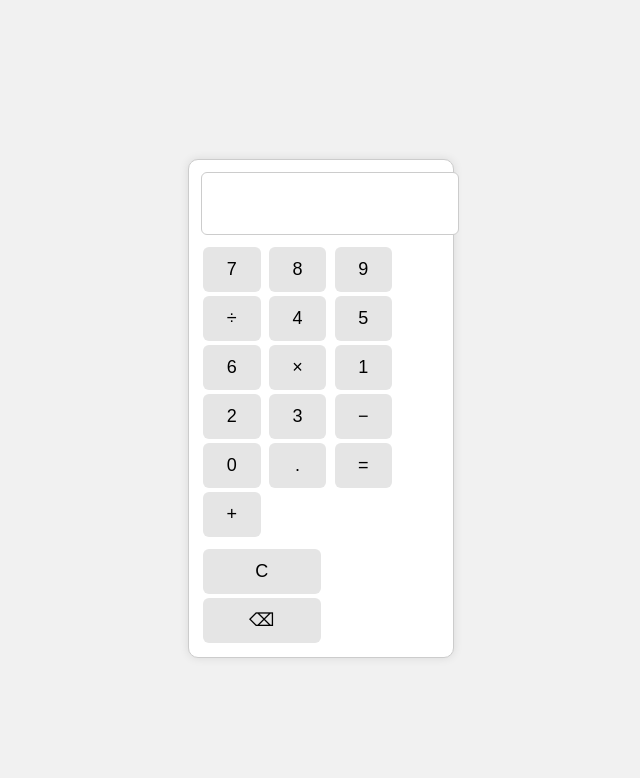
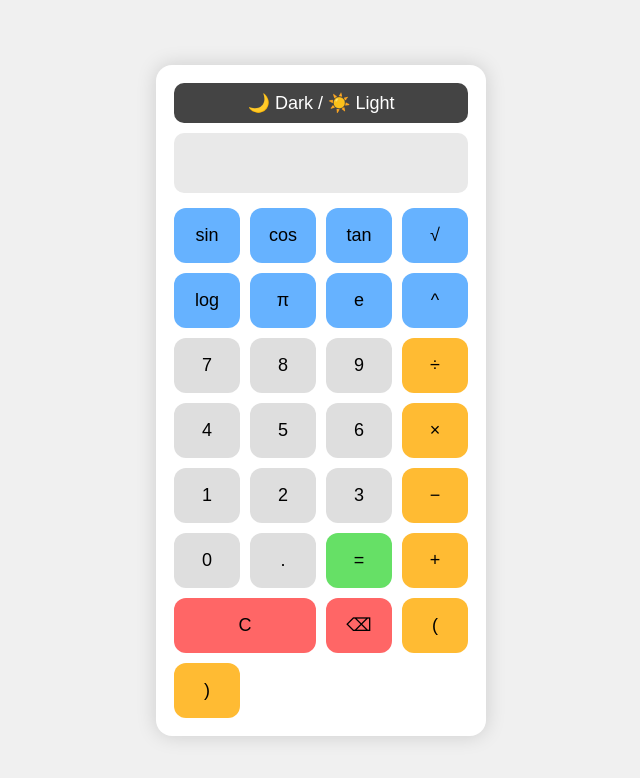
Before and after one commit to Ahmad-Muavia/mini-calculator, a plain HTML site: page index.html in a window 1280 px wide. Shown: the whole page, without its empty margins (319-959 px from the left). Drawn offline with Linux system fonts and the light colour scheme.

Commit message:
Enhance calculator to advanced scientific version
Updated the calculator to an advanced scientific version with additional functionalities and improved styling.

```diff
--- a/index.html
+++ b/index.html
@@ -2,93 +2,184 @@
 <html>
 <head>
 <meta charset="utf-8" />
-  <title>Mini Calculator</title>
+<title>Advanced Scientific Calculator</title>
+
 <style>
+    *{box-sizing:border-box; user-select:none;}
     body{
-      font-family: system-ui;
-      display: flex;
-      justify-content: center;
-      align-items: center;
-      height: 100vh;
-      background:#f1f1f1;
+        margin:0;
+        font-family:system-ui;
+        background:#f0f0f0;
+        display:flex;
+        justify-content:center;
+        align-items:center;
+        height:100vh;
+        transition:0.3s;
     }
+
+    body.dark{
+        background:#0d0d0d;
+        color:white;
+    }
+
     .calc{
-      border:1px solid #ccc;
-      padding:12px;
+        width:330px;
+        background:white;
+        border-radius:16px;
+        padding:18px;
+        box-shadow:0 0 20px rgba(0,0,0,0.15);
+        transition:0.3s;
+    }
+
+    body.dark .calc{
+        background:#1a1a1a;
+        box-shadow:0 0 25px rgba(255,255,255,0.05);
+    }
+
+    #display{
+        width:100%;
+        height:60px;
+        font-size:28px;
+        padding:10px;
+        border:none;
         border-radius:10px;
-      width:240px;
-      background:white;
-      box-shadow:0 0 10px rgba(0,0,0,0.1);
+        text-align:right;
+        background:#e9e9e9;
     }
-    input{
+
+    body.dark #display{
+        background:#333;
+        color:white;
+    }
+
+    .keys{
+        margin-top:15px;
+        display:grid;
+        grid-template-columns: repeat(4, 1fr);
+        gap:10px;
+    }
+
+    button{
+        height:55px;
+        font-size:18px;
+        border:none;
+        border-radius:12px;
+        background:#dedede;
+        cursor:pointer;
+        transition:0.15s;
+    }
+
+    body.dark button{
+        background:#2b2b2b;
+        color:white;
+    }
+
+    button:hover{
+        transform:translateY(-3px);
+        box-shadow:0 4px 10px rgba(0,0,0,0.2);
+    }
+
+    button:active{
+        transform:scale(0.94);
+    }
+
+    .op{ background:#ffbb33 !important; }
+    .sc{ background:#66b2ff !important; }
+    .eq{ background:#66e066 !important; }
+    .clear{ background:#ff6666 !important; }
+
+    #modeToggle{
+        margin-bottom:10px;
         width:100%;
-      height:45px;
-      font-size:20px;
-      text-align:right;
-      margin-bottom:10px;
-      padding:8px;
-      border:1px solid #ccc;
-      border-radius:6px;
-    }
-    button{
-      width:24%;
-      height:45px;
-      font-size:18px;
-      margin:2px;
-      border:none;
-      border-radius:6px;
-      background:#e5e5e5;
-      cursor:pointer;
-      transition:0.1s;
-    }
-    button:hover{
-      background:#dcdcdc;
+        height:40px;
+        background:#444;
+        color:white;
+        border-radius:10px;
     }
 </style>
+
 </head>
 <body>
+
 <div class="calc">
+
+    <button id="modeToggle" onclick="toggleMode()">🌙 Dark / ☀️ Light</button>
+
     <input id="display" readonly />
 
-    <div id="keys">
+    <div class="keys">
+
+        <!-- Scientific Row -->
+        <button class="sc" onclick="sci('sin')">sin</button>
+        <button class="sc" onclick="sci('cos')">cos</button>
+        <button class="sc" onclick="sci('tan')">tan</button>
+        <button class="sc" onclick="sci('sqrt')">√</button>
+
+        <!-- Scientific Row -->
+        <button class="sc" onclick="sci('log')">log</button>
+        <button class="sc" onclick="press('π')">π</button>
+        <button class="sc" onclick="press('e')">e</button>
+        <button class="sc" onclick="press('^')">^</button>
+
+        <!-- Normal Calculator -->
         <button onclick="press('7')">7</button>
         <button onclick="press('8')">8</button>
         <button onclick="press('9')">9</button>
-      <button onclick="press('/')">÷</button>
+        <button class="op" onclick="press('/')">÷</button>
 
         <button onclick="press('4')">4</button>
         <button onclick="press('5')">5</button>
         <button onclick="press('6')">6</button>
-      <button onclick="press('*')">×</button>
+        <button class="op" onclick="press('*')">×</button>
 
         <button onclick="press('1')">1</button>
         <button onclick="press('2')">2</button>
         <button onclick="press('3')">3</button>
-      <button onclick="press('-')">−</button>
+        <button class="op" onclick="press('-')">−</button>
 
         <button onclick="press('0')">0</button>
         <button onclick="press('.')">.</button>
-      <button onclick="calc()">=</button>
-      <button onclick="press('+')">+</button>
+        <button class="eq" onclick="calc()">=</button>
+        <button class="op" onclick="press('+')">+</button>
 
-      <div style="margin-top:8px">
-        <button style="width:49%" onclick="clearAll()">C</button>
-        <button style="width:49%" onclick="back()">⌫</button>
-      </div>
+        <button class="clear" style="grid-column: span 2;" onclick="clearAll()">C</button>
+        <button class="clear" onclick="back()">⌫</button>
+        <button class="op" onclick="press('(')">(</button>
+        <button class="op" onclick="press(')')">)</button>
+
     </div>
 </div>
 
 <script>
     const d = document.getElementById('display');
-    function press(v){ d.value += v }
+
+    function press(v){
+        if(v === 'π') v = Math.PI;
+        if(v === 'e') v = Math.E;
+        d.value += v;
+    }
+
+    function sci(type){
+        d.value = `Math.${type}(` + d.value + ')';
+    }
+
     function clearAll(){ d.value = '' }
     function back(){ d.value = d.value.slice(0,-1) }
+
     function calc(){
+        let exp = d.value.replace(/\^/g, "**");
+
         try{
-        if(!/^[0-9+\-*/().\s]+$/.test(d.value)) { d.value='Error'; return; }
-        d.value = Function('"use strict"; return ('+d.value+')')();
-      }catch(e){ d.value='Error' }
+            d.value = Function('return ' + exp)();
+        }catch{
+            d.value = "Error";
+        }
+    }
+
+    function toggleMode(){
+        document.body.classList.toggle("dark");
     }
 </script>
+
 </body>
 </html>
```
Lines whose indentation alone changed are shown as unchanged.
